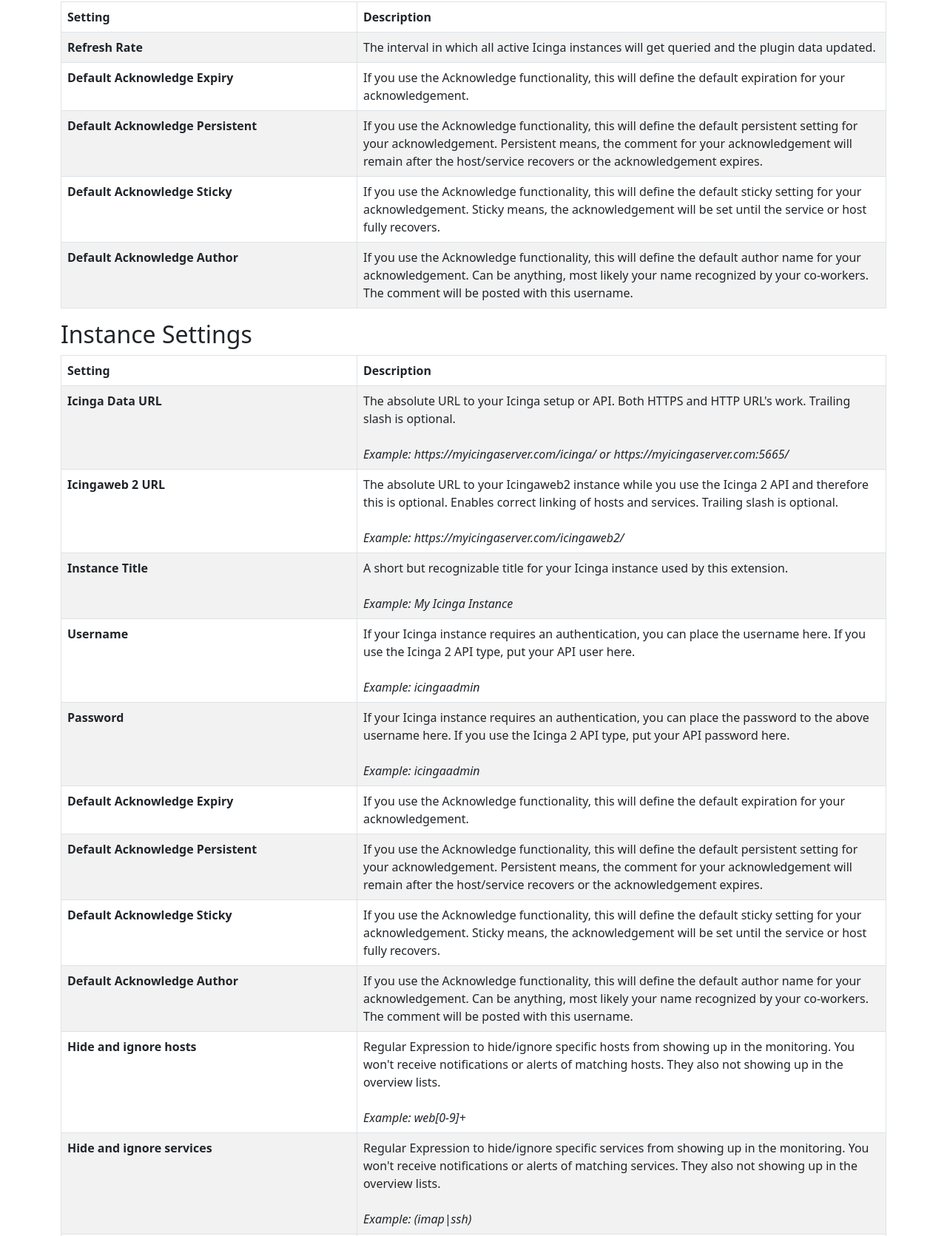
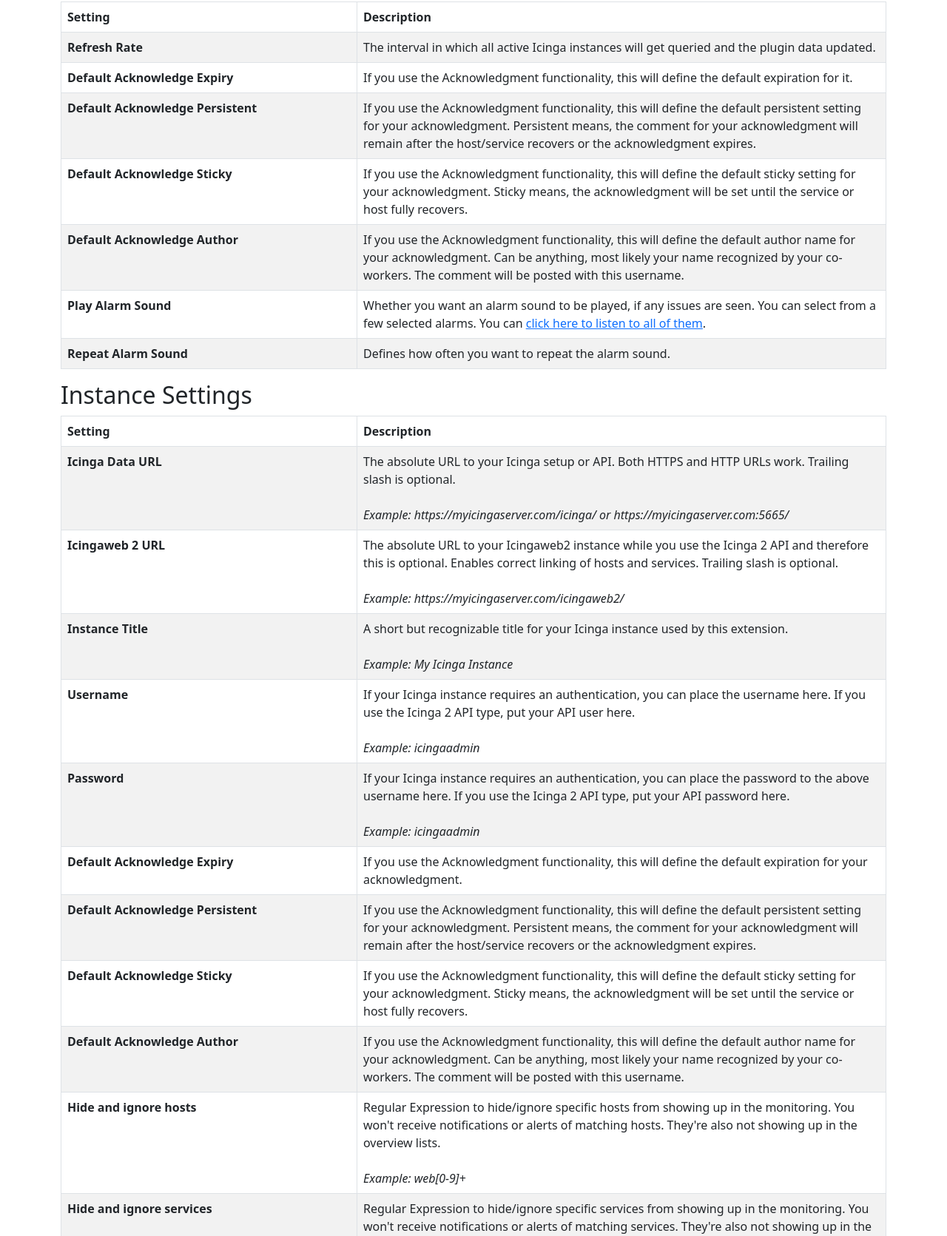
Before and after one commit to bashgeek/icinga-multi-status, a browser extension: page help.html in a window 1280 px wide. Shown: the part 186-1857 px from the top of the page at 74% size. Drawn offline with Linux system fonts and the light colour scheme.

Commit message:
help update

```diff
--- a/help.html
+++ b/help.html
@@ -11,7 +11,7 @@
 		<nav class="navbar navbar-default" role="navigation">
 			<div class="container">
 				<div class="navbar-header">
-					<a class="navbar-brand" href="#"><img src="img/icon_38.png" height="20" width="20" alt="" class="pull-left" style="margin-right: 20px"> Icinga Multi Status</a>
+					<a class="navbar-brand" href="#"><img src="img/icon_38.png" alt="Icinga Multi Status" class="pull-left" style="margin-right: 20px; height: 20px;"> Icinga Multi Status</a>
 				</div>
 			</div>
 		</nav>
@@ -35,19 +35,27 @@
 				</tr>
 				<tr>
 					<td><b>Default Acknowledge Expiry</b></td>
-					<td>If you use the Acknowledge functionality, this will define the default expiration for your acknowledgement.</td>
+					<td>If you use the Acknowledgment functionality, this will define the default expiration for it.</td>
 				</tr>
 				<tr>
 					<td><b>Default Acknowledge Persistent</b></td>
-					<td>If you use the Acknowledge functionality, this will define the default persistent setting for your acknowledgement. Persistent means, the comment for your acknowledgement will remain after the host/service recovers or the acknowledgement expires.</td>
+					<td>If you use the Acknowledgment functionality, this will define the default persistent setting for your acknowledgment. Persistent means, the comment for your acknowledgment will remain after the host/service recovers or the acknowledgment expires.</td>
 				</tr>
 				<tr>
 					<td><b>Default Acknowledge Sticky</b></td>
-					<td>If you use the Acknowledge functionality, this will define the default sticky setting for your acknowledgement. Sticky means, the acknowledgement will be set until the service or host fully recovers.</td>
+					<td>If you use the Acknowledgment functionality, this will define the default sticky setting for your acknowledgment. Sticky means, the acknowledgment will be set until the service or host fully recovers.</td>
 				</tr>
 				<tr>
 					<td><b>Default Acknowledge Author</b></td>
-					<td>If you use the Acknowledge functionality, this will define the default author name for your acknowledgement. Can be anything, most likely your name recognized by your co-workers. The comment will be posted with this username.</td>
+					<td>If you use the Acknowledgment functionality, this will define the default author name for your acknowledgment. Can be anything, most likely your name recognized by your co-workers. The comment will be posted with this username.</td>
+				</tr>
+				<tr>
+					<td><b>Play Alarm Sound</b></td>
+					<td>Whether you want an alarm sound to be played, if any issues are seen. You can select from a few selected alarms. You can <a href="https://github.com/bashgeek/icinga-multi-status/wiki/Alarm-Sounds" target="_blank">click here to listen to all of them</a>.</td>
+				</tr>
+				<tr>
+					<td><b>Repeat Alarm Sound</b></td>
+					<td>Defines how often you want to repeat the alarm sound.</td>
 				</tr>
 				</tbody>
 			</table>
@@ -63,7 +71,7 @@
 				<tbody>
 					<tr>
 						<td><b>Icinga Data URL</b></td>
-						<td>The absolute URL to your Icinga setup or API. Both HTTPS and HTTP URL's work. Trailing slash is optional.<br><br><i>Example: https://myicingaserver.com/icinga/ or https://myicingaserver.com:5665/</i></td>
+						<td>The absolute URL to your Icinga setup or API. Both HTTPS and HTTP URLs work. Trailing slash is optional.<br><br><i>Example: https://myicingaserver.com/icinga/ or https://myicingaserver.com:5665/</i></td>
 					</tr>
 					<tr>
 						<td><b>Icingaweb 2 URL</b></td>
@@ -83,27 +91,27 @@
 					</tr>
 					<tr>
 						<td><b>Default Acknowledge Expiry</b></td>
-						<td>If you use the Acknowledge functionality, this will define the default expiration for your acknowledgement.</td>
+						<td>If you use the Acknowledgment functionality, this will define the default expiration for your acknowledgment.</td>
 					</tr>
 					<tr>
 						<td><b>Default Acknowledge Persistent</b></td>
-						<td>If you use the Acknowledge functionality, this will define the default persistent setting for your acknowledgement. Persistent means, the comment for your acknowledgement will remain after the host/service recovers or the acknowledgement expires.</td>
+						<td>If you use the Acknowledgment functionality, this will define the default persistent setting for your acknowledgment. Persistent means, the comment for your acknowledgment will remain after the host/service recovers or the acknowledgment expires.</td>
 					</tr>
 					<tr>
 						<td><b>Default Acknowledge Sticky</b></td>
-						<td>If you use the Acknowledge functionality, this will define the default sticky setting for your acknowledgement. Sticky means, the acknowledgement will be set until the service or host fully recovers.</td>
+						<td>If you use the Acknowledgment functionality, this will define the default sticky setting for your acknowledgment. Sticky means, the acknowledgment will be set until the service or host fully recovers.</td>
 					</tr>
 					<tr>
 						<td><b>Default Acknowledge Author</b></td>
-						<td>If you use the Acknowledge functionality, this will define the default author name for your acknowledgement. Can be anything, most likely your name recognized by your co-workers. The comment will be posted with this username.</td>
+						<td>If you use the Acknowledgment functionality, this will define the default author name for your acknowledgment. Can be anything, most likely your name recognized by your co-workers. The comment will be posted with this username.</td>
 					</tr>
 					<tr>
 						<td><b>Hide and ignore hosts</b></td>
-						<td>Regular Expression to hide/ignore specific hosts from showing up in the monitoring. You won't receive notifications or alerts of matching hosts. They also not showing up in the overview lists.<br><br><i>Example: web[0-9]+</i></td>
+						<td>Regular Expression to hide/ignore specific hosts from showing up in the monitoring. You won't receive notifications or alerts of matching hosts. They're also not showing up in the overview lists.<br><br><i>Example: web[0-9]+</i></td>
 					</tr>
 					<tr>
 						<td><b>Hide and ignore services</b></td>
-						<td>Regular Expression to hide/ignore specific services from showing up in the monitoring. You won't receive notifications or alerts of matching services. They also not showing up in the overview lists.<br><br><i>Example: (imap|ssh)</i></td>
+						<td>Regular Expression to hide/ignore specific services from showing up in the monitoring. You won't receive notifications or alerts of matching services. They're also not showing up in the overview lists.<br><br><i>Example: (imap|ssh)</i></td>
 					</tr>
 					<tr>
 						<td><b>Ignore acknowledged host & service problems</b></td>
@@ -139,7 +147,7 @@
 				<li>If you use a self-signed certificate (like the one automatically created in the first step) you have to add it to your browser/OS trusted store before it'll work in the plugin. This can easily be done be visiting the API URL in a browser tab and accept the certificate.</li>
 				<li>Currently we require the following permissions: objects/query/host, objects/query/service, status/query</li>
 				<li>If you want to use the Acknowledgement functionality, we additionally need: actions/acknowledge-problem</li>
-				<li>If you want to use the Reschedule functionality, we additionally need: actions/reschedule-check</li>
+				<li>If you want to use the Rescheduling functionality, we additionally need: actions/reschedule-check</li>
 				<li>If you run into any problems, please stick to the official <a href="https://www.icinga.com/docs/icinga2/latest/doc/12-icinga2-api/" target="_blank">Icinga 2 API documentation</a></li>
 			</ul>
 
@@ -154,7 +162,7 @@
 				<tbody>
 					<tr>
 						<td style="color: #fff; background: rgba(34,175,215,0.5);">"..." on mild blue background</td>
-						<td>Icinga Multi Status is refreshing it's data by querying your Icinga instances.</td>
+						<td>Icinga Multi Status is refreshing its data by querying your Icinga instances.</td>
 					</tr>
 					<tr>
 						<td style="color: #fff; background: rgba(166,35,215,1);">Digit on purple background</td>
@@ -187,7 +195,7 @@
 				</li>
 				<li>
 					<b>What Icinga Version is required?</b><br>
-					We support the Icinga Classic UI (Icinga v1 and v2) and the new API of Icinga 2. Please find setup instructions on <a href="https://github.com/bashgeek/icinga-multi-status">Github</a>.
+					We support the Icinga Classic UI (Icinga v1 and v2) and the new API of Icinga 2. Please find setup instructions on <a href="https://github.com/bashgeek/icinga-multi-status">GitHub</a>.
 				</li>
 				<li>
 					<b>I cannot see or use the "Acknowledgement" functionality?</b>
```
